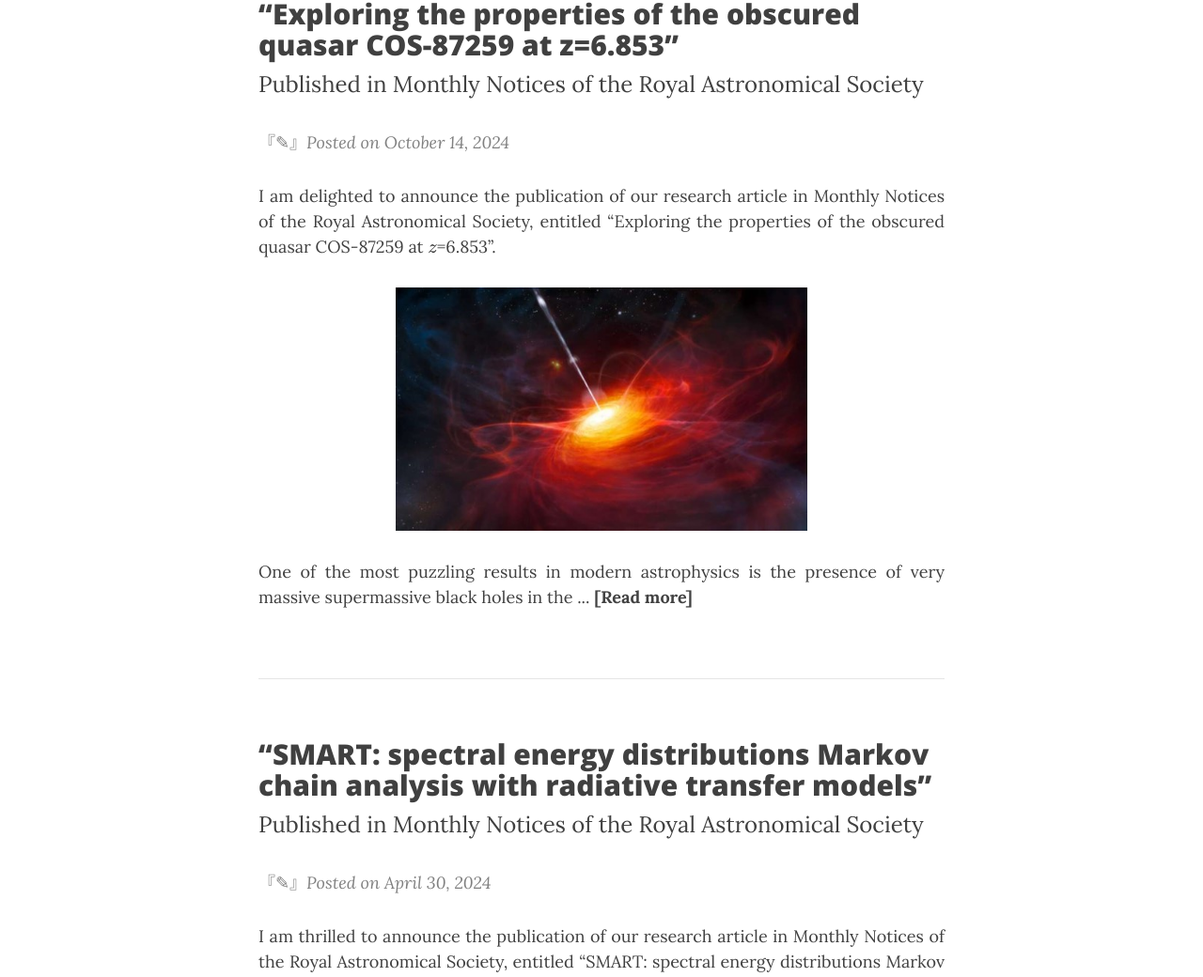
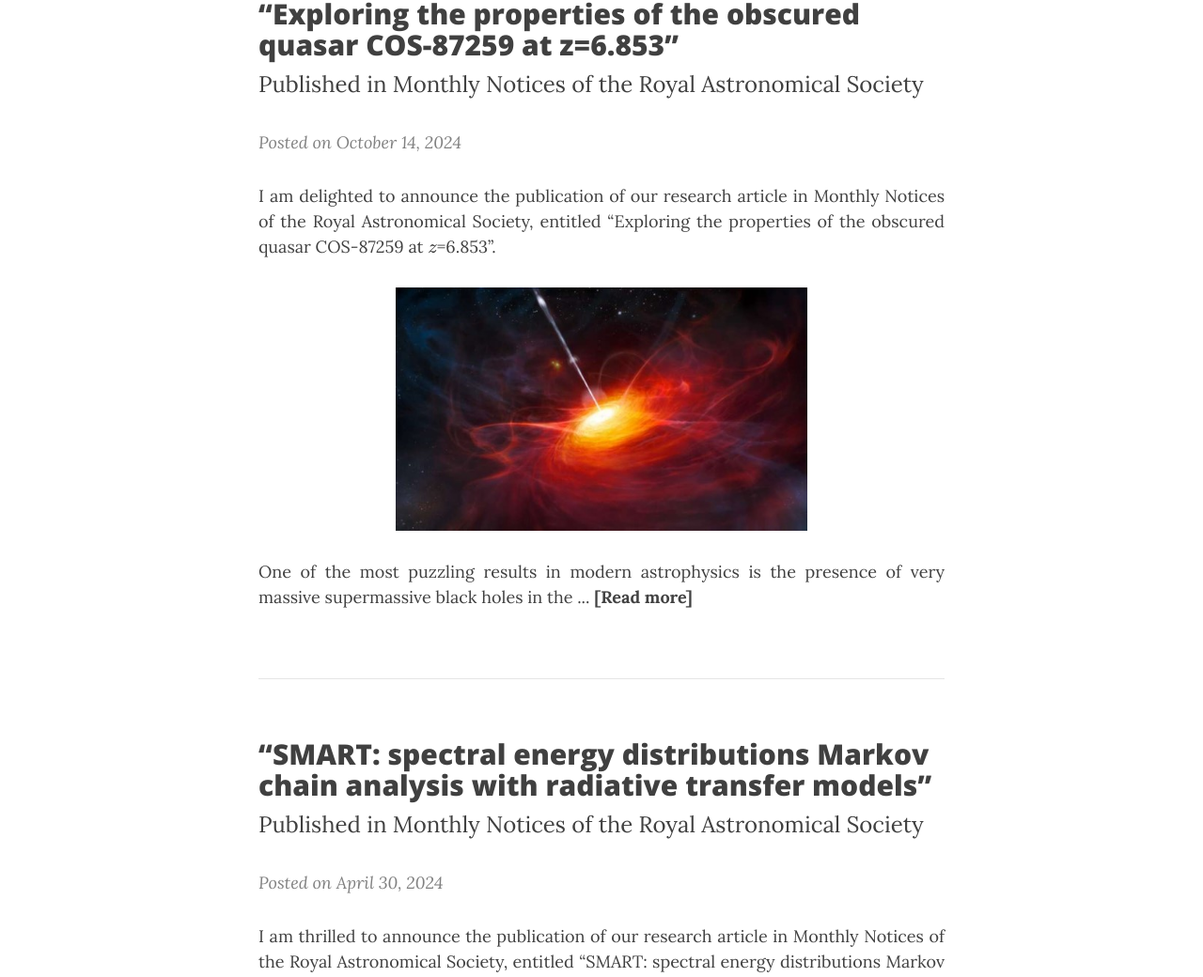
Before and after one commit to ch-var/ch-var.github.io, a Jekyll site: the page built from news.html, in a window 1280 px wide and 1400 px high. Shown: the part 278-1318 px from the top of the window at 94% size. Built offline with Jekyll 4.4.1, drawn with Linux system fonts in a browser that asks for light colours; formulas are drawn with MathJax 3.

Commit message:
Update news.html

```diff
--- a/news.html
+++ b/news.html
@@ -8,7 +8,7 @@
 <font size="+2">Published in Monthly Notices of the Royal Astronomical Society</font>
 <p>
 <p>
-<font color="#808080">『✎』</font><i style="color:#808080";>Posted on October 14, 2024</i>
+<i style="color:#808080";>Posted on October 14, 2024</i>
 
 <p align='justify'>I am delighted to announce the publication of our research article in Monthly Notices of the Royal Astronomical Society, entitled “Exploring the properties of the obscured quasar COS-87259 at \(z\)=6.853”.
 
@@ -25,7 +25,7 @@
 <font size="+2">Published in Monthly Notices of the Royal Astronomical Society</font>
 <p>
 <p>
-<font color="#808080">『✎』</font><i style="color:#808080";>Posted on April 30, 2024</i>
+<i style="color:#808080";>Posted on April 30, 2024</i>
 
 <p align='justify'>I am thrilled to announce the publication of our research article in Monthly Notices of the Royal Astronomical Society, entitled “SMART: spectral energy distributions Markov chain analysis with radiative transfer models”.
 
```
